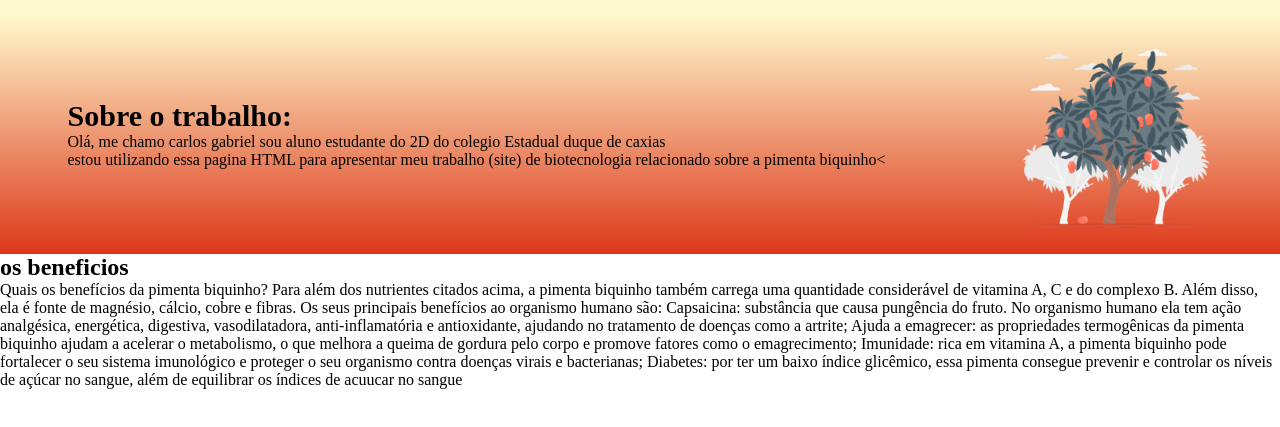
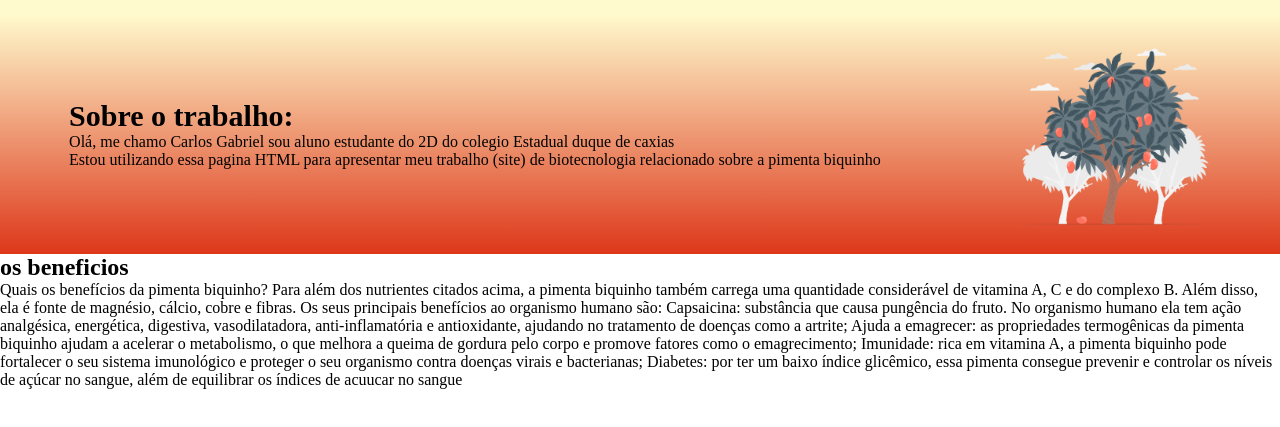
Before and after one commit to vost044/site_2D, a plain HTML site: page index.html in a window 1280 px wide. Shown: the part 145-572 px from the top of the page. Drawn offline with Linux system fonts and the light colour scheme.

Commit message:
........

```diff
--- a/index.html
+++ b/index.html
@@ -19,8 +19,8 @@
     <section class="apresentaçao_trabalho">
         <section>
             <b class="titulo_apresentaçao_trabalho"> Sobre o trabalho:</b>
-            <p>Olá, me chamo carlos gabriel sou aluno estudante do 2D do colegio Estadual duque de caxias</p>
-            <p>estou utilizando essa pagina HTML para apresentar meu trabalho (site) de biotecnologia relacionado sobre a pimenta biquinho<
+            <p>Olá, me chamo Carlos Gabriel sou aluno estudante do 2D do colegio Estadual duque de caxias</p>
+            <p>Estou utilizando essa pagina HTML para apresentar meu trabalho (site) de biotecnologia relacionado sobre a pimenta biquinho
         </section>
         <img class="imagem_arvore" src="arvore.png" alt="Imagem de árvore de pimenta">
     </section>
```
